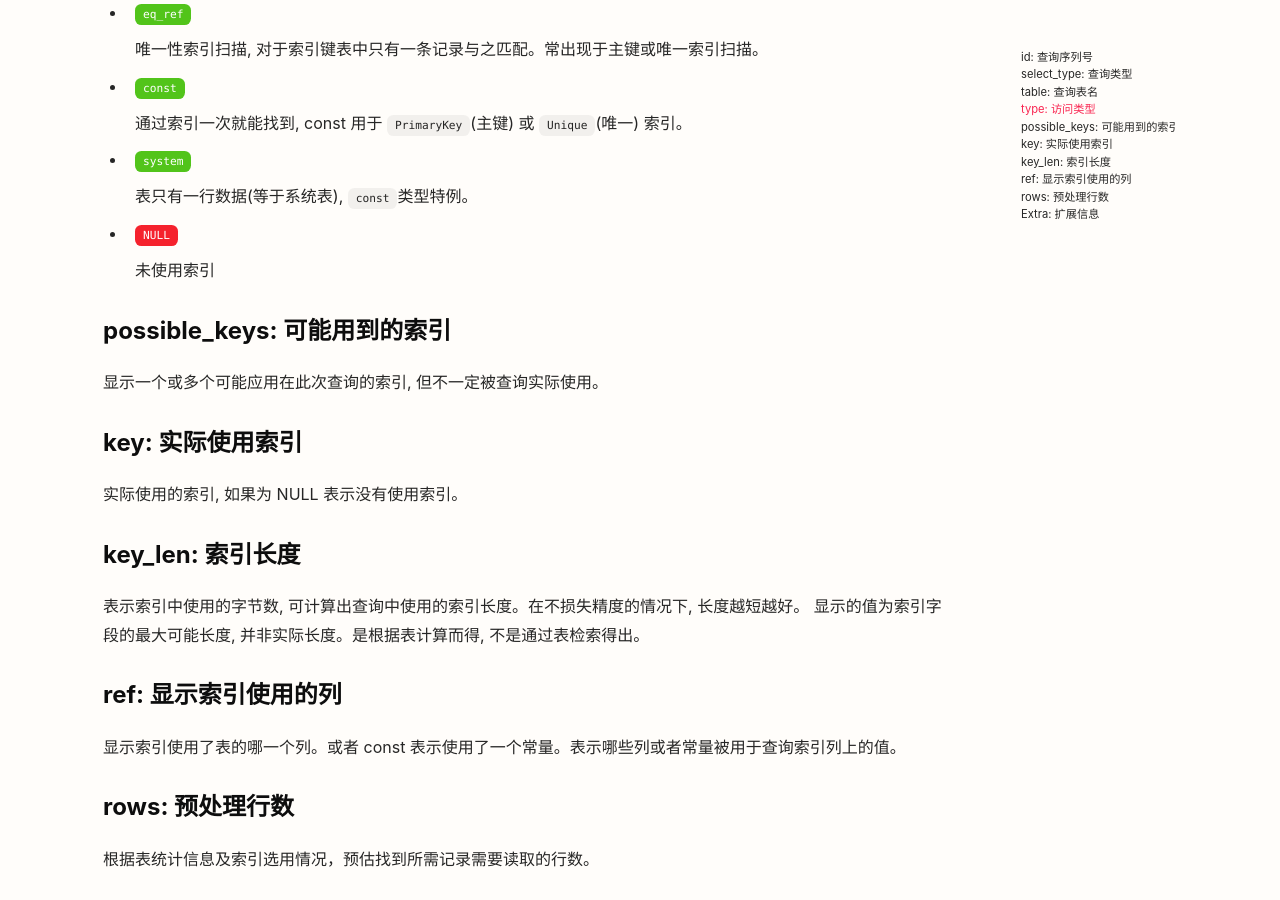
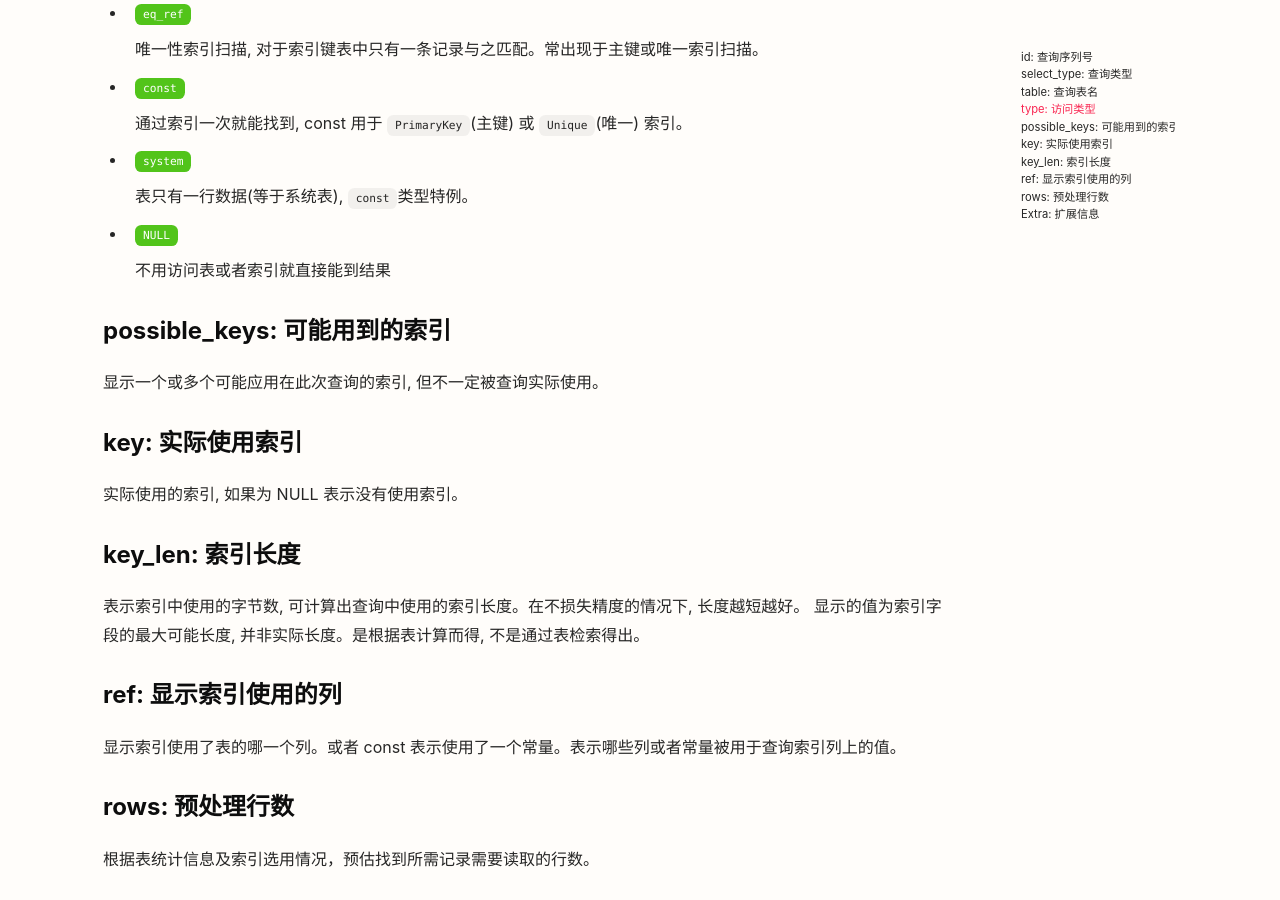
Before and after one commit to cloudland/cloudland.github.io, a Jekyll site: the page built from _posts/db/2021-03-12-mysql-explain.md, in a window 1280 px wide and 900 px high, scrolled down 1779 px. Built offline with Jekyll 4.4.1, drawn with Linux system fonts in a browser that asks for light colours; nearby versions of some CDN libraries.

Commit message:
更新内容

```diff
--- a/_posts/db/2021-03-12-mysql-explain.md
+++ b/_posts/db/2021-03-12-mysql-explain.md
@@ -85,9 +85,9 @@ system > const > eq_ref > ref > fulltext > ref_or_null > index_merge > unique_su
 
   表只有一行数据(等于系统表), `const`类型特例。
 
-* `NULL`{:.error}
+* `NULL`{:.success}
 
-  未使用索引
+  不用访问表或者索引就直接能到结果
 
 ### possible_keys: 可能用到的索引
 
```
